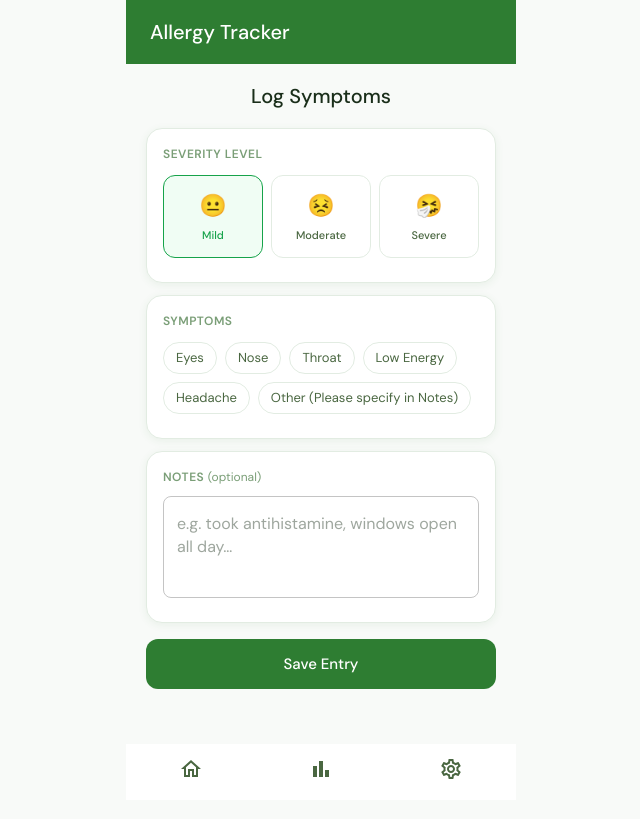
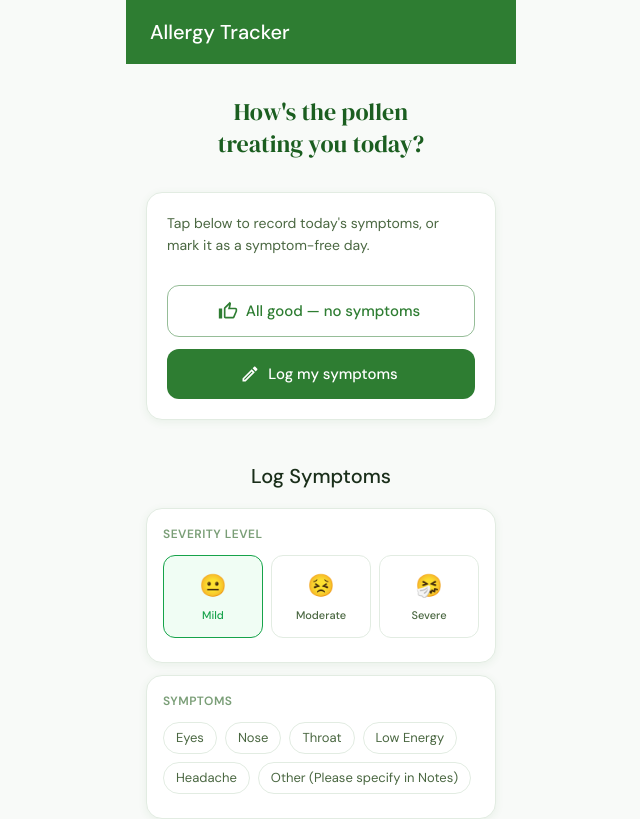
Before and after one commit to YC-TAN/allergy-tracker, a React (Vite) app in the folder allergy-client/: page / in a window 1280 px wide. Shown: the top 819 px of the page, without its empty margins (319-959 px from the left). Built offline with nearby package versions, Linux system fonts and the light colour scheme.

Commit message:
Add CheckIn component to Homepage

```diff
--- a/allergy-client/src/pages/HomePage.tsx
+++ b/allergy-client/src/pages/HomePage.tsx
@@ -1,9 +1,20 @@
 import LogForm from "../components/log/LogForm";
+import CheckIn from "../components/log/CheckIn";
 
 const HomePage = () => {
 
+  const handleAllGood = () => {
+
+  }
+
+  const handleLogSymptoms = () => {
+
+  }
+
+
   return (
     <div>
+      <CheckIn onAllGood={handleAllGood} onLogSymptoms={handleLogSymptoms}/>
       <LogForm />
     </div>
   )
```
